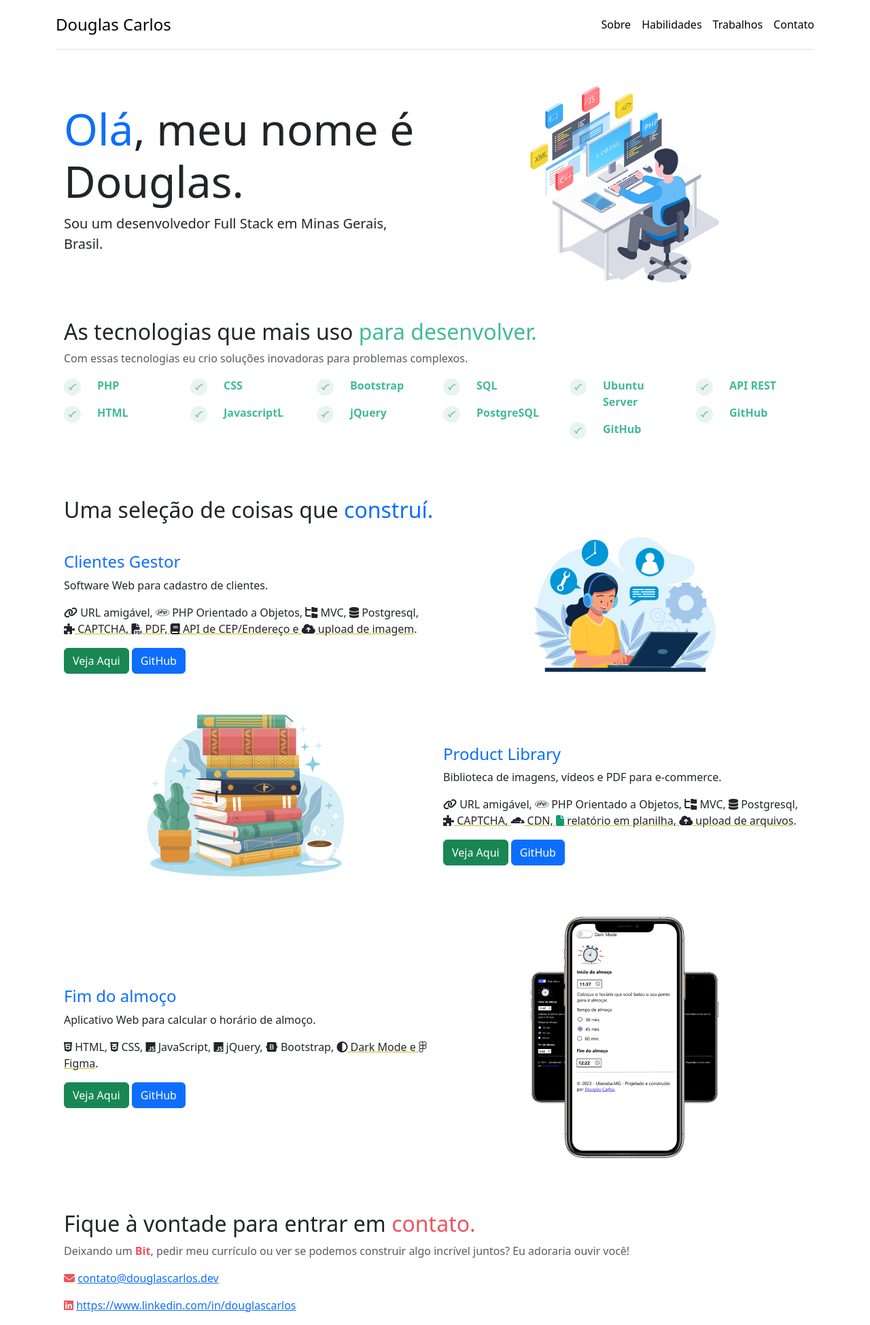
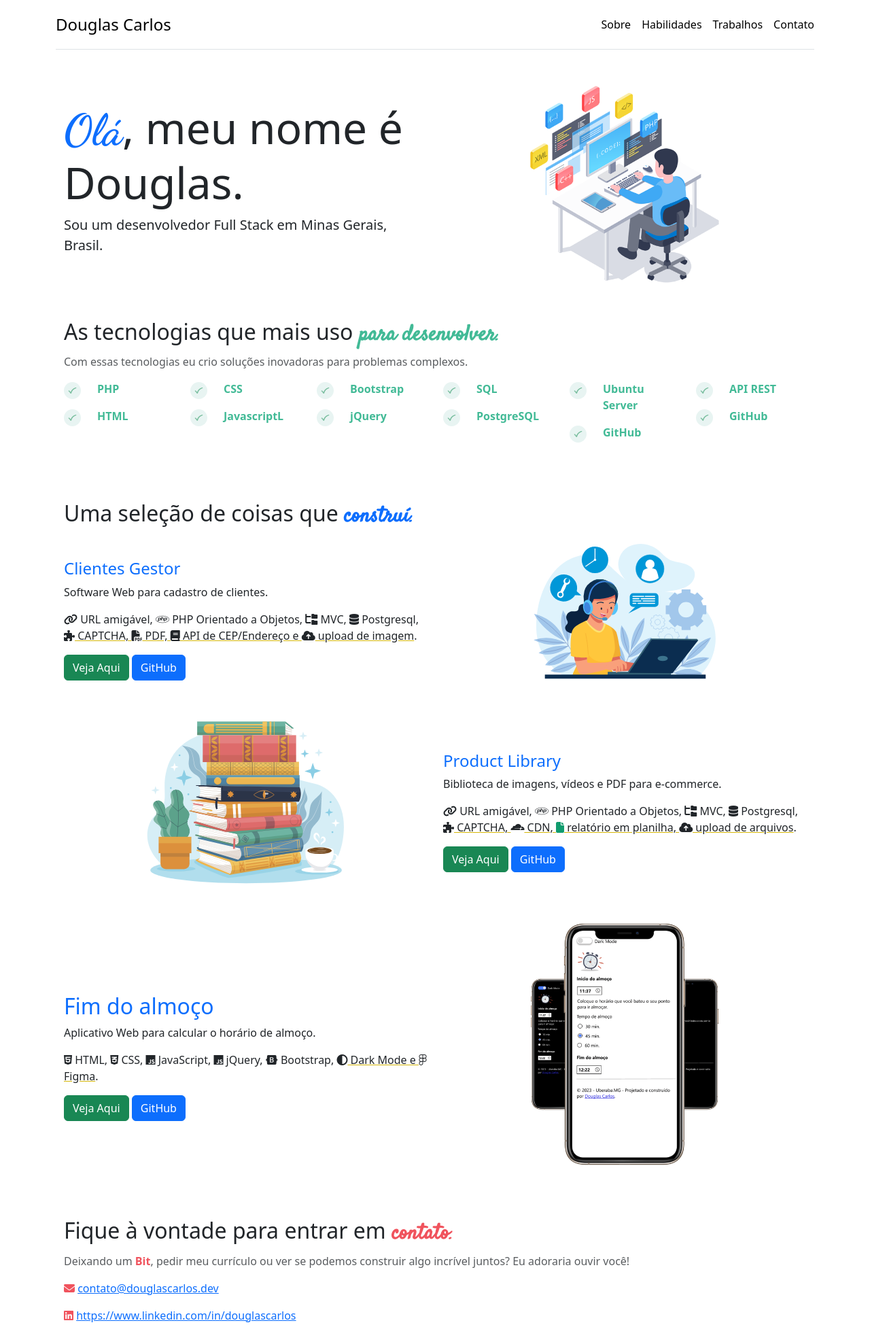
Before and after one commit to douglascarlos-dev/Site-Pessoal, a plain HTML site: page index.html in a window 1280 px wide. Shown: the top 1949 px of the page at 68% size. Drawn offline with nearby package versions, Linux system fonts and the light colour scheme; a script that the page names is missing.

Commit message:
:alembic: Google Fonts

```diff
--- a/index.html
+++ b/index.html
@@ -16,6 +16,9 @@
         content="Douglas é um desenvolvedor web apaixonado por criar projetos ambiciosos e acessíveis. Ele valoriza a experiência do usuário, pixels bonitos e código limpo." />
     <link href="https://cdn.jsdelivr.net/npm/bootstrap@5.3.2/dist/css/bootstrap.min.css" rel="stylesheet"
         integrity="sha384-T3c6CoIi6uLrA9TneNEoa7RxnatzjcDSCmG1MXxSR1GAsXEV/Dwwykc2MPK8M2HN" crossorigin="anonymous">
+    <link rel="preconnect" href="https://fonts.googleapis.com">
+    <link rel="preconnect" href="https://fonts.gstatic.com" crossorigin>
+    <link href="https://fonts.googleapis.com/css2?family=Dancing+Script:wght@700&family=Satisfy&display=swap" rel="stylesheet">
     <!-- Global site tag (gtag.js) - Google Analytics -->
     <script async src="https://www.googletagmanager.com/gtag/js?id=G-P352WN5S6F"></script>
     <script>
@@ -91,7 +94,7 @@
 
                         <!-- Heading -->
                         <h1 class="display-3 text-center text-md-start">
-                            <strong><span class="text-primary">Olá</span>, meu nome é <br>
+                            <strong><span class="text-primary" style="font-family: 'Dancing Script', cursive;">Olá</span>, meu nome é <br>
                                 Douglas.</strong>
                         </h1>
 
@@ -115,7 +118,7 @@
                     <!-- Heading -->
                     <h2>
                         As tecnologias que mais uso
-                        <span style="color:#42ba96">para desenvolver.</span>
+                        <span style="color:#42ba96; font-family: 'Satisfy', cursive;"><strong>para desenvolver</strong>.</span>
                     </h2>
 
                     <!-- Text -->
@@ -246,7 +249,7 @@
 
                     <h2>
                         Uma seleção de coisas que
-                        <span class="text-primary">construí.</span>
+                        <span class="text-primary" style="font-family: 'Satisfy', cursive;"><strong>construí</strong>.</span>
                     </h2>
 
                     <!--- WORK ONE --->
@@ -332,9 +335,9 @@
                         <div class="col-12 col-md-7 col-lg-6 order-md-1 aos-init aos-animate" data-aos="fade-up">
 
                             <!-- Heading -->
-                            <h4 class="text-primary">
+                            <h2 class="text-primary">
                                 <br>Fim do almoço
-                            </h4>
+                            </h2>
 
                             <!-- Text -->
                             <p>
@@ -367,7 +370,7 @@
                     <!-- Heading -->
                     <h2>
                         Fique à vontade para entrar em
-                        <span style="color:#f0535d">contato.</span>
+                        <span style="color:#f0535d; font-family: 'Satisfy', cursive;"><strong>contato</strong>.</span>
                     </h2>
 
                     <!-- Text -->
--- a/sitemap.xml
+++ b/sitemap.xml
@@ -2,7 +2,7 @@
 <urlset xmlns="http://www.sitemaps.org/schemas/sitemap/0.9">
   <url>
     <loc>https://douglascarlos.dev/</loc>
-    <lastmod>2024-01-29</lastmod>
+    <lastmod>2024-01-31</lastmod>
   </url>
   <url>
       <loc>https://clientesgestor.douglascarlos.dev/</loc>
```
